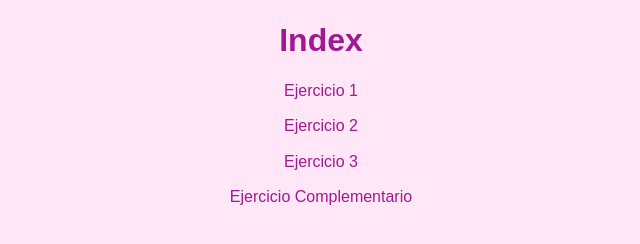
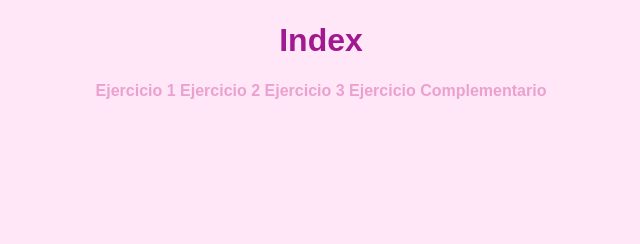
Before and after one commit to kmmelissat/20235722_Guia1, a plain HTML site: page index.html in a window 1280 px wide. Shown: the whole page, without its empty margins (319-959 px from the left). Drawn offline with Linux system fonts and the light colour scheme.

Commit message:
Update index.html

```diff
--- a/index.html
+++ b/index.html
@@ -8,9 +8,9 @@
 </head>
 <body>
     <h1>Index</h1>
-    <p href="estilos_embedados.html">Ejercicio 1</p>
-    <p href="ejemplo2.html">Ejercicio 2</p>
-    <p href="paises.html">Ejercicio 3</p>
-    <p href="avatar_thelastairbender.html">Ejercicio Complementario</p>
+    <a href="estilos_embedados.html">Ejercicio 1</a>
+    <a href="ejemplo2.html">Ejercicio 2</a>
+    <a href="paises.html">Ejercicio 3</a>
+    <a href="avatar_thelastairbender.html">Ejercicio Complementario</a>
 </body>
 </html>
```
